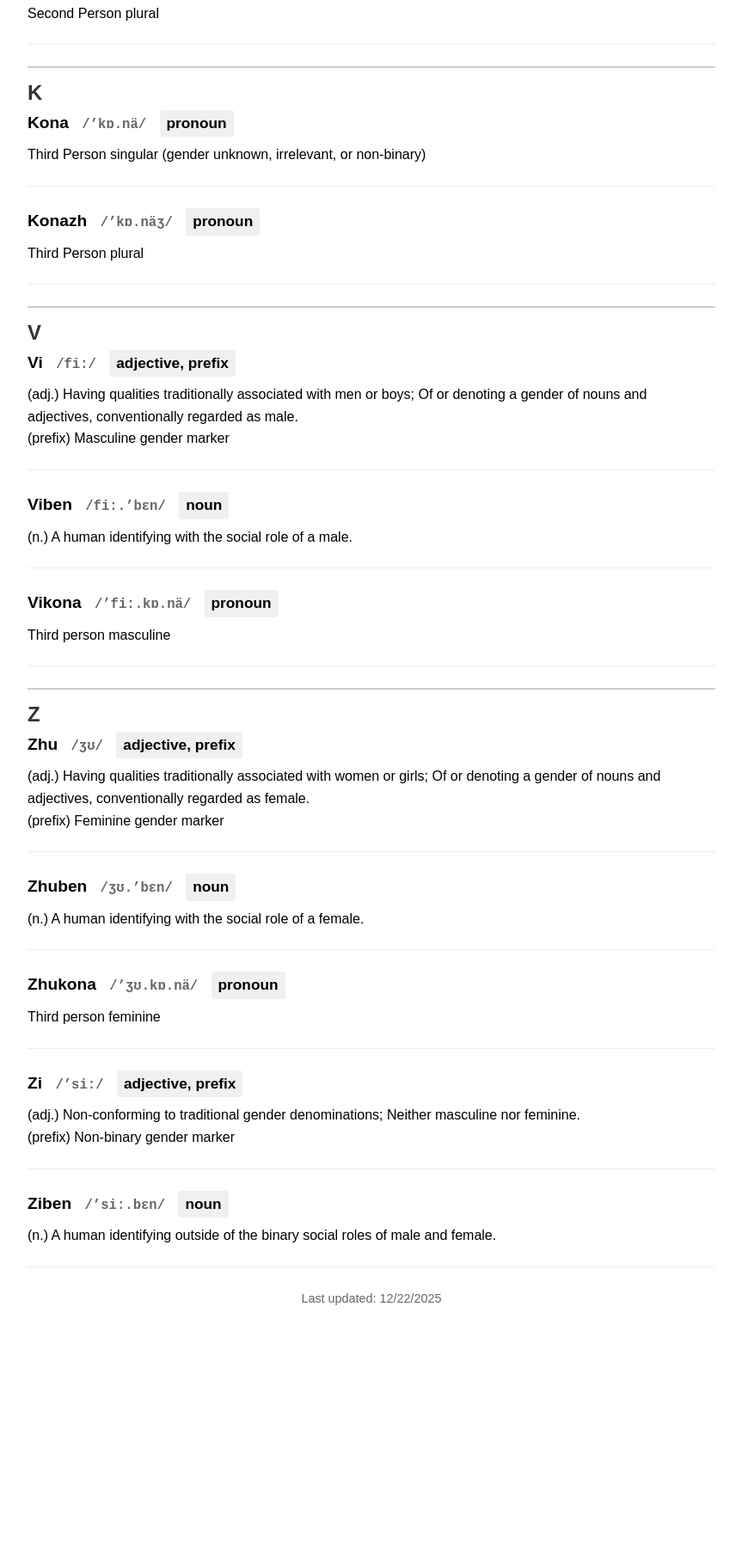
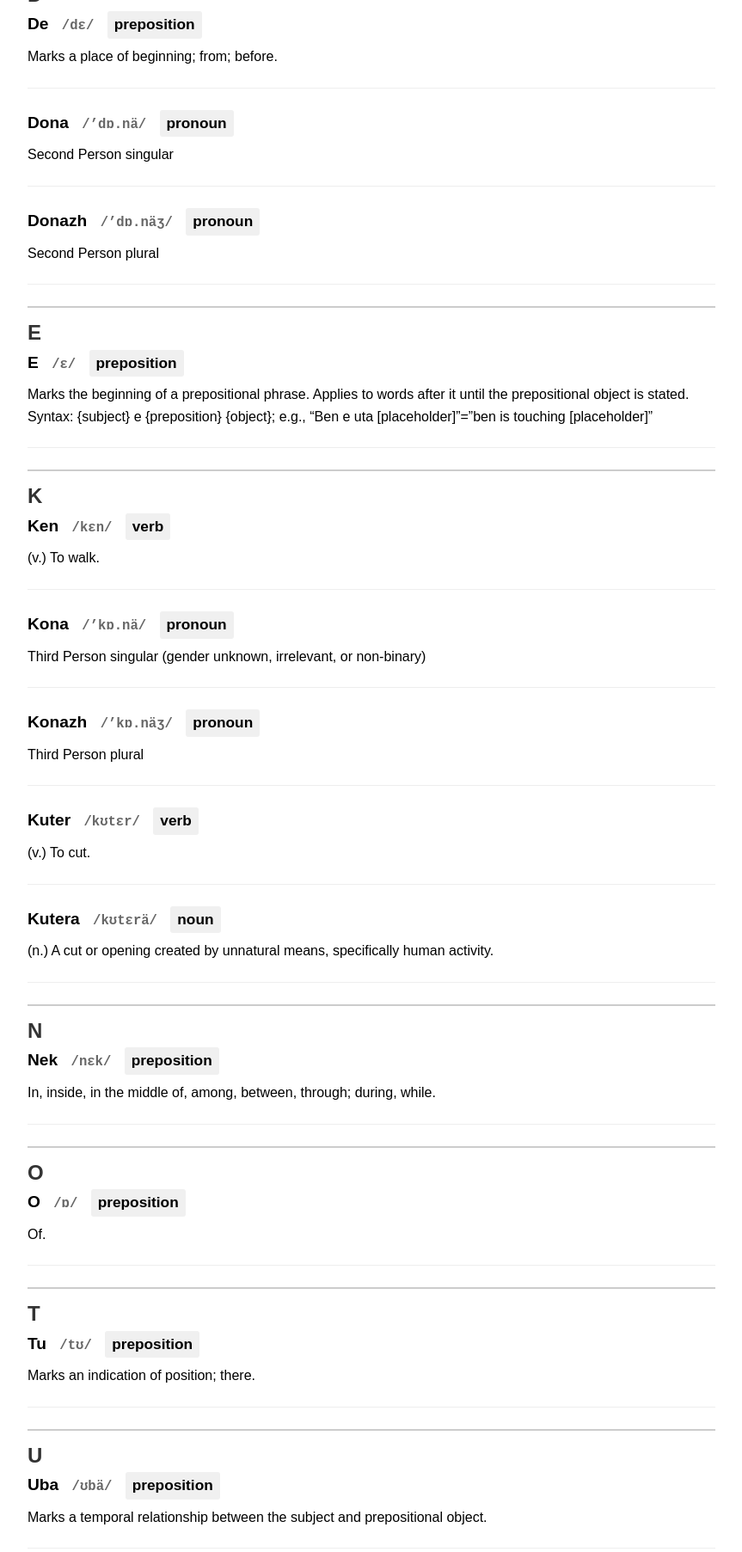
Before and after one commit to flamingPIX3L/Conlang, a plain HTML site: page index.html in a window 1280 px wide. Shown: the part 992-2797 px from the top of the page at 86% size, without its empty margins (208-1071 px from the left). Before the commit the page ends 2554 px from the top, so only its background shows below. Drawn offline with Linux system fonts and the light colour scheme.

Commit message:
Update conlang dictionary with new entries
Added new word entries and definitions to the conlang dictionary.

```diff
--- a/index.html
+++ b/index.html
@@ -112,7 +112,6 @@
 </head>
 <body>
     <h1>Conlang Dictionary</h1>
-
     <div class="word-entry" data-word="vi">
     <div class="word-header">
         Vi <span class="ipa">/fi:/</span> <span class="pos">adjective, prefix</span>
@@ -216,6 +215,83 @@
         Zhukona <span class="ipa">/’ʒʊ.kɒ.nä/</span> <span class="pos">pronoun</span>
     </div>
     <div class="definition">Third person feminine</div>
+</div>
+
+<div class="word-entry" data-word="e">
+    <div class="word-header">
+        E <span class="ipa">/ɛ/</span> <span class="pos">preposition</span>
+    </div>
+    <div class="definition">Marks the beginning of a prepositional phrase. Applies to words after it until the prepositional object is stated. Syntax: {subject} e {preposition} {object}; e.g., “Ben e uta [placeholder]”=”ben is touching [placeholder]”</div>
+</div>
+
+<div class="word-entry" data-word="de">
+    <div class="word-header">
+        De <span class="ipa">/dɛ/</span> <span class="pos">preposition</span>
+    </div>
+    <div class="definition">Marks a place of beginning; from; before.</div>
+</div>
+
+<div class="word-entry" data-word="tu">
+    <div class="word-header">
+        Tu <span class="ipa">/tʊ/</span> <span class="pos">preposition</span>
+    </div>
+    <div class="definition">Marks an indication of position; there.</div>
+</div>
+
+<div class="word-entry" data-word="uta">
+    <div class="word-header">
+        Uta <span class="ipa">/ʊtä/</span> <span class="pos">preposition</span>
+    </div>
+    <div class="definition">Marks a direct physical relationship between subject and prepositional object; modified by other prepositional words.</div>
+</div>
+
+<div class="word-entry" data-word="o">
+    <div class="word-header">
+        O <span class="ipa">/ɒ/</span> <span class="pos">preposition</span>
+    </div>
+    <div class="definition">Of.</div>
+</div>
+
+<div class="word-entry" data-word="nek">
+    <div class="word-header">
+        Nek <span class="ipa">/nɛk/</span> <span class="pos">preposition</span>
+    </div>
+    <div class="definition">In, inside, in the middle of, among, between, through; during, while.</div>
+</div>
+
+<div class="word-entry" data-word="uba">
+    <div class="word-header">
+        Uba <span class="ipa">/ʊbä/</span> <span class="pos">preposition</span>
+    </div>
+    <div class="definition">Marks a temporal relationship between the subject and prepositional object.</div>
+</div>
+
+<div class="word-entry" data-word="apa">
+    <div class="word-header">
+        Apa <span class="ipa">/äpä/</span> <span class="pos">preposition</span>
+    </div>
+    <div class="definition">Beyond; after.</div>
+</div>
+
+<div class="word-entry" data-word="ken">
+    <div class="word-header">
+        Ken <span class="ipa">/kɛn/</span> <span class="pos">verb</span>
+    </div>
+    <div class="definition">(v.) To walk.</div>
+</div>
+
+<div class="word-entry" data-word="kuter">
+    <div class="word-header">
+        Kuter <span class="ipa">/kʊtɛr/</span> <span class="pos">verb</span>
+    </div>
+    <div class="definition">(v.) To cut.</div>
+</div>
+
+<div class="word-entry" data-word="kutera">
+    <div class="word-header">
+        Kutera <span class="ipa">/kʊtɛrä/</span> <span class="pos">noun</span>
+    </div>
+    <div class="definition">(n.) A cut or opening created by unnatural means, specifically human activity.</div>
 </div>
     <div class="word-count" id="wordCount"></div>
 
```
Lines whose indentation alone changed are shown as unchanged.
